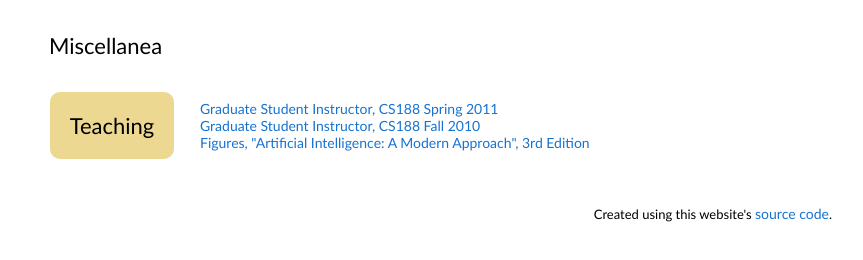
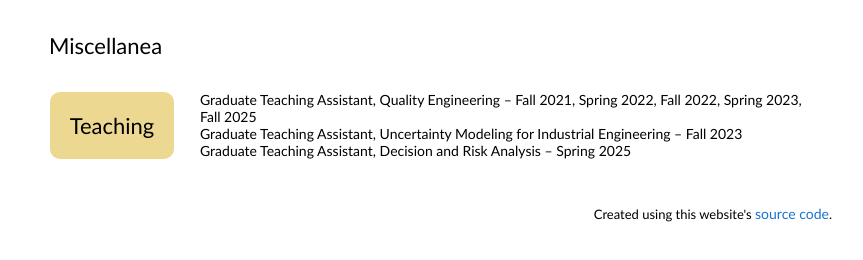
Before and after one commit to lekhapriya/lekhapriya.github.io, a plain HTML site: page index.html in a window 1280 px wide. Shown: the part 532-792 px from the top of the page, without its empty margins (208-1071 px from the left). Drawn offline with Linux system fonts and the light colour scheme.

Commit message:
Update index.html

```diff
--- a/index.html
+++ b/index.html
@@ -96,11 +96,11 @@
 								 </div>
               </td>
               <td style="padding:8px;width:80%;vertical-align:center">
-                <a href="http://inst.eecs.berkeley.edu/~cs188/sp11/announcements.html">Graduate Student Instructor, CS188 Spring 2011</a>
+                Graduate Teaching Assistant, Quality Engineering – Fall 2021, Spring 2022, Fall 2022, Spring 2023, Fall 2025</a>
                 <br>
-                <a href="http://inst.eecs.berkeley.edu/~cs188/fa10/announcements.html">Graduate Student Instructor, CS188 Fall 2010</a>
+                Graduate Teaching Assistant, Uncertainty Modeling for Industrial Engineering – Fall 2023</a>
                 <br>
-                <a href="http://aima.cs.berkeley.edu/">Figures, "Artificial Intelligence: A Modern Approach", 3rd Edition</a>
+                Graduate Teaching Assistant, Decision and Risk Analysis – Spring 2025</a>
               </td>
             </tr>
 
```
